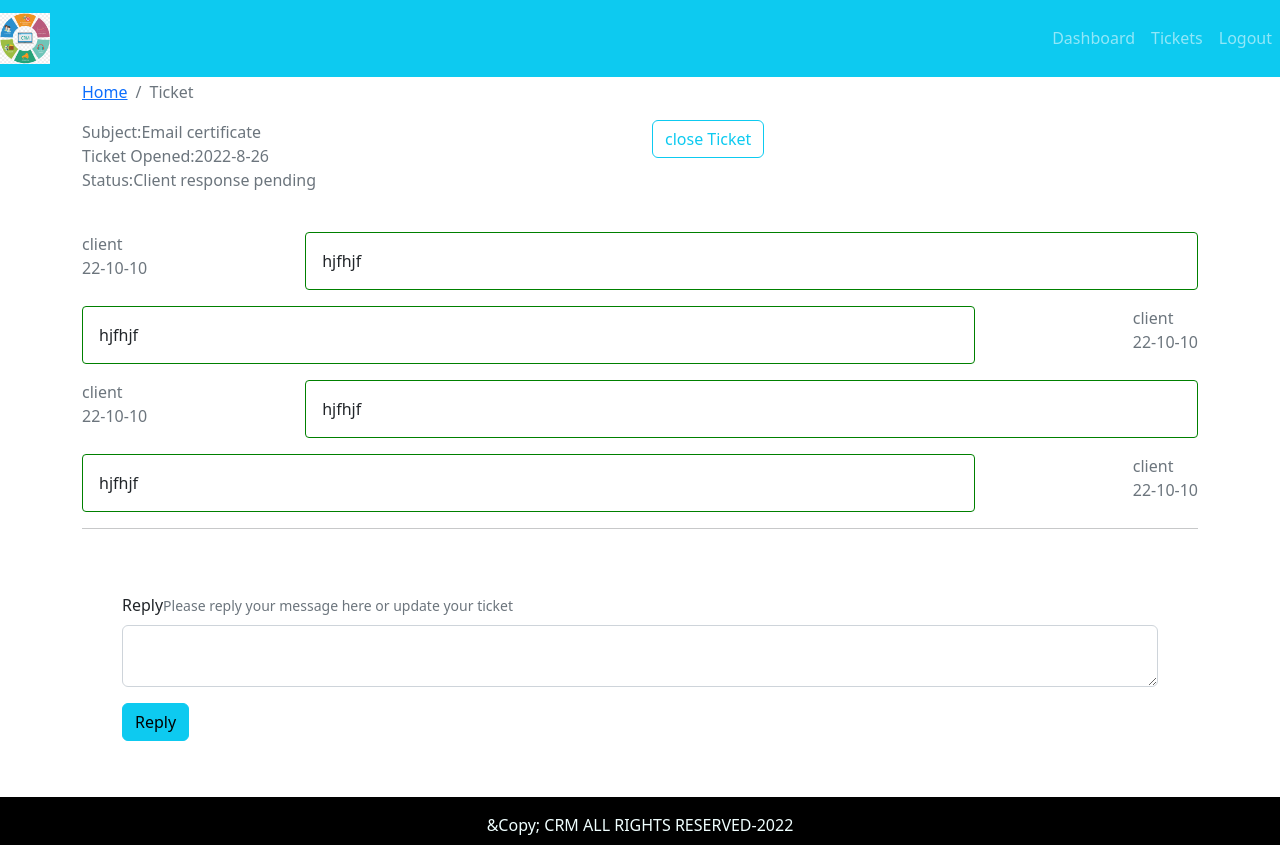
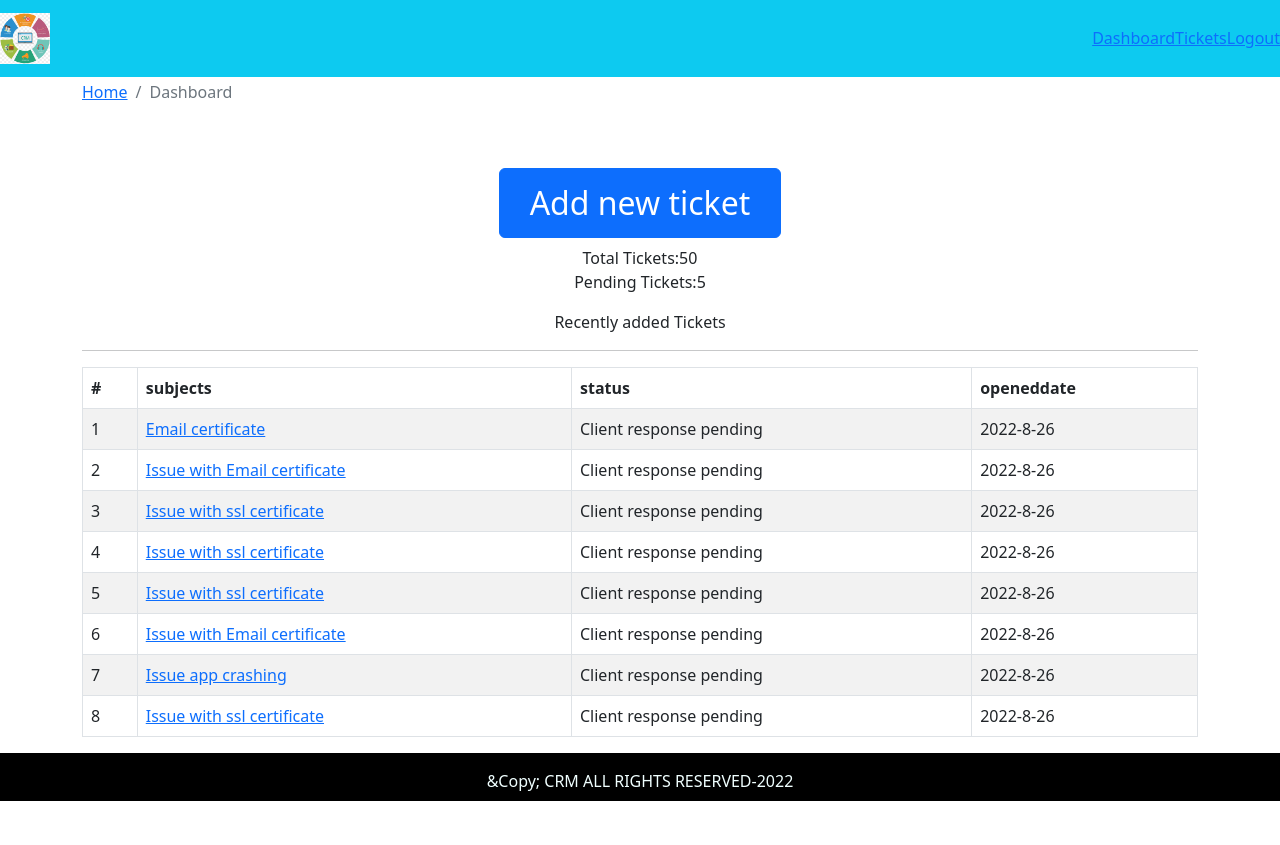
Before and after one commit to Dharshuarjun/crmticket, a React (Create React App) app: page /dashboard in a window 1280 px wide. After the commit the page ends 801 px from the top, so only its background shows below. Built offline with nearby package versions, Linux system fonts and the light colour scheme.

Commit message:
tcktlistid

```diff
--- a/package.json
+++ b/package.json
@@ -11,7 +11,7 @@
     "react": "^18.2.0",
     "react-bootstrap": "^1.6.6",
     "react-dom": "^18.2.0",
-    "react-router-dom": "^6.3.0",
+    "react-router-bootstrap": "^0.25.0",
     "react-scripts": "5.0.1",
     "web-vitals": "^2.1.4"
   },
@@ -38,5 +38,8 @@
       "last 1 firefox version",
       "last 1 safari version"
     ]
+  },
+  "devDependencies": {
+    "react-router-dom": "^5.2.0"
   }
 }
--- a/src/App.js
+++ b/src/App.js
@@ -1,25 +1,41 @@
 import './App.css';
+import {
+  BrowserRouter,
+  Routes,
+  Route
+} from "react-router-dom";
 import React from "react";
+import Firstpage from './Firstpage';
 import Layout from "./Layout";
-// import Dashboard from './Dashboard';
+import Dashboard from './Dashboard';
 import Addticketpage from './Addticketpage';
 import Ticketlist from './Ticketlist';
 import Ticketpage from "./Ticketpage";
+import Privateroute from './Privateroute';
 
 function App() {
   return (
     <div className="App">
-      {/* // <Firstpage/> */}
+      <BrowserRouter>
 
-      <Layout>
-        {/* <Dashboard/> */}
-        {/* <Addticketpage/> */}
-        {/* <Ticketlist/> */}
-        <Ticketpage/>
-        </Layout>
+        <Route exact path="/">
+          <Firstpage/>
+          </Route>
+
+          {/* <Layout> */}
+          <Privateroute path="/dashboard"><Dashboard/></Privateroute>
+          <Privateroute path="/add-ticket"><Addticketpage/></Privateroute>
+          <Privateroute path="/tickets"><Ticketlist/></Privateroute>
+          <Privateroute path="/ticket/:tId"> <Ticketpage/></Privateroute>
+       {/* </Layout> */}
+
+
+      </BrowserRouter>
+
     </div>
   );
 }
 
 
 export default App;
+//
--- a/src/Dashboard.js
+++ b/src/Dashboard.js
@@ -13,7 +13,9 @@ const Dashboard = () => {
             <PageBreadcrumb page="Dashboard"/></Col>
         </Row>
         <Row>
-            <Col className="text-center mt-5 mb-2"><Button style={{fontSize:"2rem",padding:"10px 30px"}}>Add new ticket</Button>
+            <Col className="text-center mt-5 mb-2">
+                <a href="/add-ticket"><Button style={{fontSize:"2rem",padding:"10px 30px"}}>Add new ticket</Button></a>
+
             </Col>
         </Row>
         <Row>
--- a/src/Header.js
+++ b/src/Header.js
@@ -1,23 +1,30 @@
-import React from 'react';
-import {Navbar,Nav} from "react-bootstrap";
+import React from "react";
+import { Navbar, Nav } from "react-bootstrap";
 import logo from "./crm-logo.png";
+import { Link,NavLink,useHistory } from "react-router-dom";
+import { LinkContainer } from "react-router-bootstrap";
+import Dashboard from "./Dashboard";
+export const Header = () => {
+  const history = useHistory();
+  const LogmeOut = () => {
+    history.push("/");
+  };
+  return (
+    <Navbar collapseOnSelect bg="info" variant="dark" expand="md">
+      <Navbar.Brand>
+        <img src={logo} alt="img" width="50px" />
+      </Navbar.Brand>
+      <Navbar.Toggle aria-controls="basic-navbar-nav" />
+      <Navbar.Collapse id="basic-navbar-nav">
+        <Nav className="ms-auto">
+          <a href="/dashboard">Dashboard</a>
+            <a href="/tickets">Tickets</a>
+            <a href="/">Logout</a>
 
-const Header = () => {
-  return (
-    <Navbar
-    collapseOnSelect bg="info"variant="dark"expand="md">
+        </Nav>
+      </Navbar.Collapse>
+    </Navbar>
+  );
+};
 
-        <Navbar.Brand><img src={logo}alt="img" width="50px"/></Navbar.Brand>
-        <Navbar.Toggle aria-controls="basic-navbar-nav"/>
-        <Navbar.Collapse id="basic-navbar-nav">
-        <Nav className='ms-auto'>
-            <Nav.Link href="/dashboard">Dashboard</Nav.Link>
-            <Nav.Link href="/dashboard">Tickets</Nav.Link>
-            <Nav.Link href="/dashboard">Logout</Nav.Link>
-        </Nav>
-        </Navbar.Collapse>
-    </Navbar>
-  )
-}
-
-export default Header
+export default Header;
--- /dev/null
+++ b/src/Privateroute.js
@@ -0,0 +1,19 @@
+import React from 'react';
+import {Route,Redirect} from "react-router-dom";
+import Layout from './Layout';
+
+const isAuth=true;
+const Privateroute = ({children,...rest}) => {
+  return(
+    <Route
+    {...rest}
+    render={()=>
+    isAuth ?<Layout>{children}</Layout>:<Redirect
+    to="/"/>
+}/>
+  )
+};
+
+
+
+export default Privateroute
--- a/src/TicketTable.js
+++ b/src/TicketTable.js
@@ -2,7 +2,7 @@ import React from 'react';
 import {Table} from "react-bootstrap";
 import PropTypes from"prop-types";
 const TicketTable = ({tickets}) => {
-    if(!tickets.length)
+    // if(!tickets.length)
   return (
    <Table striped bordered hover>
      <thead>
@@ -18,7 +18,9 @@ const TicketTable = ({tickets}) => {
              tickets.map((row)=>(
                 <tr key={row.id}>
                 <td>{row.id}</td>
-                <td>{row.subject}</td>
+                <td>
+
+                    <a href={`/ticket/${row.id}`}>{row.subject}</a></td>
                  <td>{row.status}</td>
                   <td>{row.addedAt}</td>
             </tr>
--- a/src/Ticketlist.js
+++ b/src/Ticketlist.js
@@ -33,7 +33,8 @@ const Ticketlist = () => {
 
       <Row>
         <Col>
-          <Button variant="info">Add New Ticket</Button>
+        <a href="/add-ticket"><Button variant="info">Add New Ticket</Button></a>
+
         </Col>
         <Col className="text-right">
           <Searchform handleOnChange={handleOnChange} str={str} />
--- a/src/Ticketpage.js
+++ b/src/Ticketpage.js
@@ -4,13 +4,23 @@ import PageBreadcrumb from "./Breadcrumb";
 import tickets from "./dummy-tickets.json"
 import Messagehistory from './Messagehistory';
 import UpdateTicket from './UpdateTicket';
+import { useParams } from 'react-router-dom';
 
-const ticket=tickets[0]
+// const ticket=tickets[0];
 function Ticketpage(){
+const {tId}=useParams()
     const [message, setMessage] = useState("");
-    useEffect(() => {
+    const [ticket, setTicket] = useState("");
+    useEffect((
 
-    }, [message])
+    ) => {
+        for(let i=0;i<tickets.length;i++){
+            if(tickets[i].id == tId){
+                setTicket(tickets[i])
+                continue
+            }
+        }
+    }, [message,tId]);
 
     const handleOnChange = (e) => {
         setMessage(e.target.value);
@@ -27,6 +37,7 @@ function Ticketpage(){
         </Row>
         <Row>
             <Col className="text-weight-bolder text-secondary">
+                {tId}
             <div className="subject">Subject:{ticket.subject}</div>
             <div className="date">Ticket Opened:{ticket.addedAt}</div>
             <div className="status">Status:{ticket.status}</div>
@@ -37,7 +48,8 @@ function Ticketpage(){
         </Row>
         <Row className="mt-4">
         <Col>
-        <Messagehistory msg={ticket.history}/>
+        {ticket.history && <Messagehistory msg={ticket.history}/>}
+
         </Col>
         </Row>
         <hr/>
--- a/src/UpdateTicket.js
+++ b/src/UpdateTicket.js
@@ -1,7 +1,7 @@
 import React from 'react'
 import {Form,Button} from "react-bootstrap";
 import PropTypes from "prop-types";
-import Messagehistory from './Messagehistory';
+// import Messagehistory from './Messagehistory';
 
 function UpdateTicket ({msg,handleOnChange,handleOnSubmit}){
   return (
```
Also changed, not shown: src/logo.svg (added), 1 other file (tests, documents, lock files or other folders).
